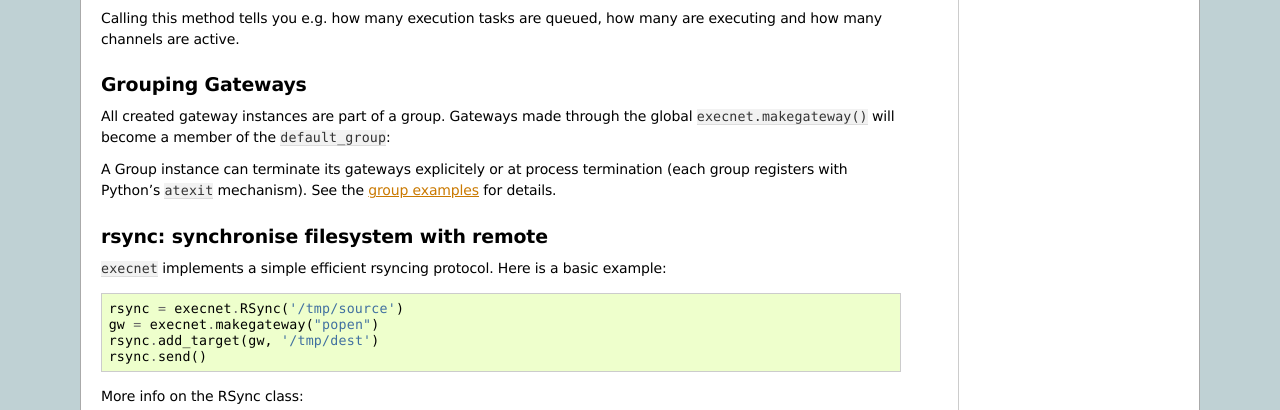
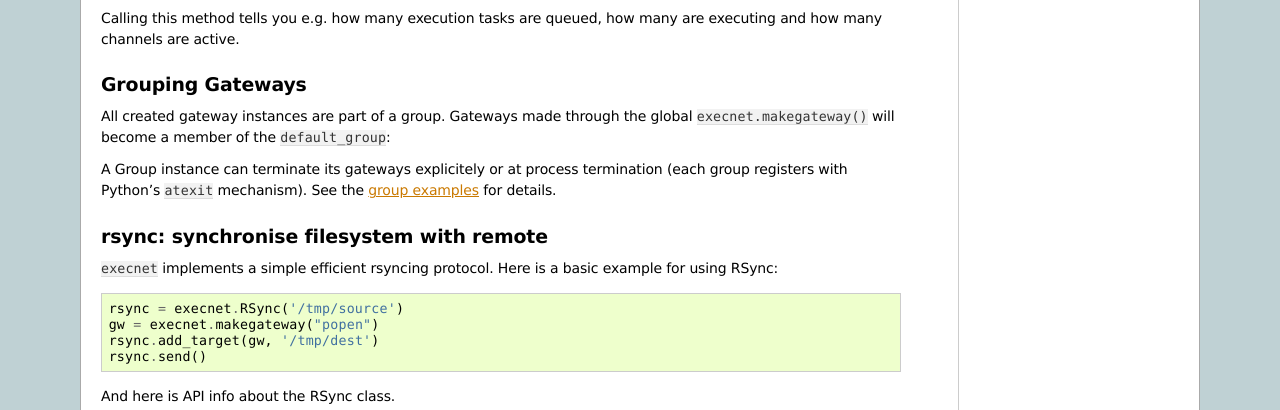
Before and after one commit to bryan-lunt/execnet, a Sphinx documentation site: the page built from doc/basics.txt, in a window 1280 px wide and 900 px high, scrolled down 2351 px, cut to the strip 202-612 px from the top of the window. Built offline with Sphinx 7.4.7, drawn with Linux system fonts in a browser that asks for light colours; some of the changed text lies outside the part shown.

```diff
--- a/doc/basics.txt
+++ b/doc/basics.txt
@@ -130,17 +129,20 @@ or at process termination (each group registers with Python's
 rsync: synchronise filesystem with remote
 ===============================================================
 
+.. currentmodule:: execnet
+
+
 ``execnet`` implements a simple efficient rsyncing protocol.
-Here is a basic example::
+Here is a basic example for using RSync::
 
     rsync = execnet.RSync('/tmp/source')
     gw = execnet.makegateway("popen")
     rsync.add_target(gw, '/tmp/dest')
     rsync.send()
 
-More info on the RSync class:
 
-.. currentmodule:: execnet
+And here is API info about the RSync class.
+
 .. autoclass:: RSync
     :members: add_target,send
 
```
Also changed, not shown: other parts of doc/basics.txt (+0 -1 lines), doc/rel-1.0.0.txt (added, +19 -0 lines), 3 other files.
